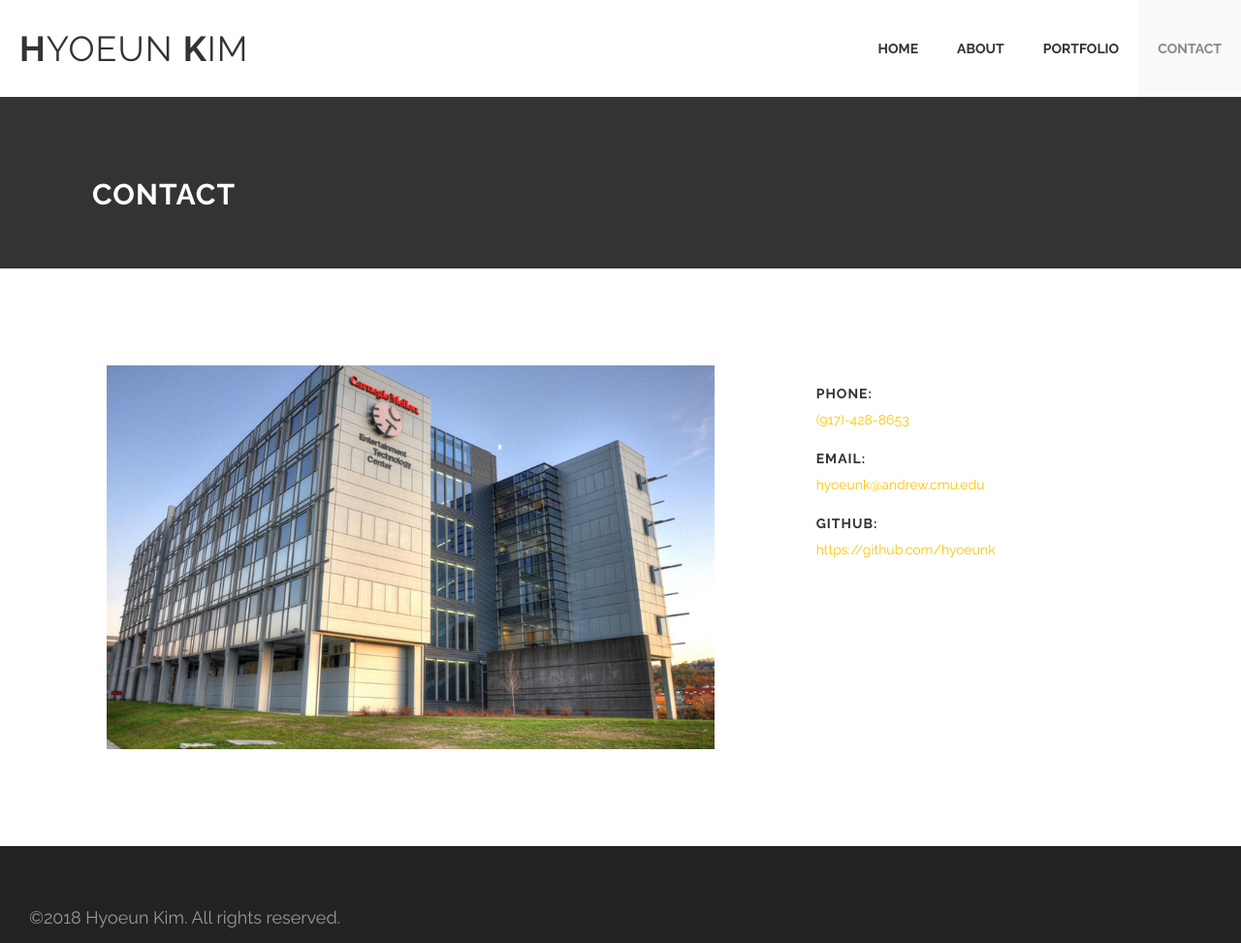
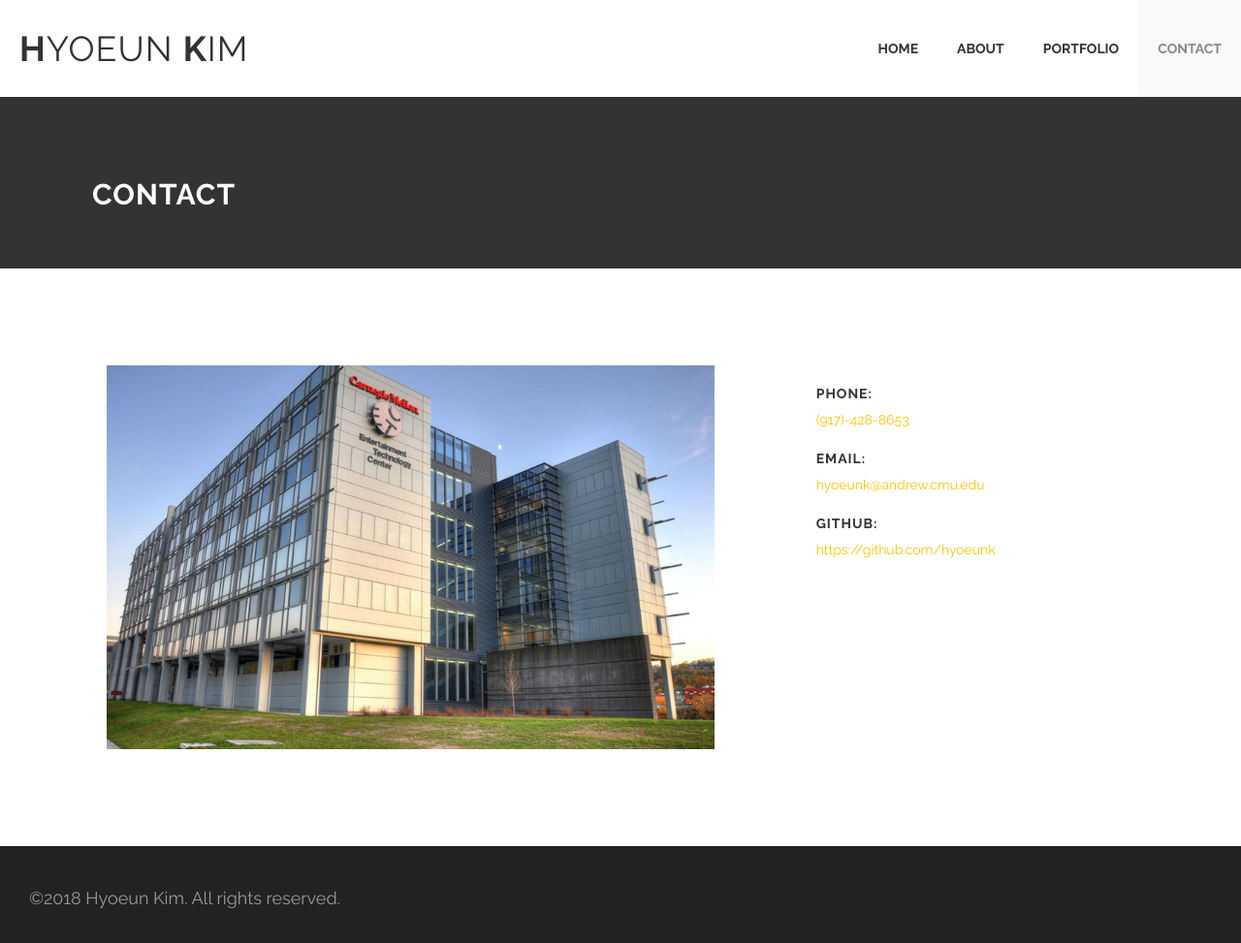
Before and after one commit to hyoeunK/hyoeunK.github.io, a Jekyll site: the page built from contact.html, in a window 1280 px wide. Shown: the whole page at 97% size. Built offline with Jekyll 4.4.1, drawn with Linux system fonts in a browser that asks for light colours.

Commit message:
footer balance update

```diff
--- a/_includes/footer.html
+++ b/_includes/footer.html
@@ -1,6 +1,6 @@
 <div class='full no-padding' style='background: #111'>
   <div class='fullwidth' id='footer'>
-    <div class='three spacing'></div>
+    <div class='two spacing'></div>
     <p class='copyright'>©2018 {{site.title}}. All rights reserved.</p>
     <ul class='socials'>
       <!-- <li>
@@ -24,7 +24,7 @@
         </a>
       </li> -->
     </ul>
-    <div class='two spacing'></div>
+    <div class='three spacing'></div>
   </div>
 </div>
 
```
